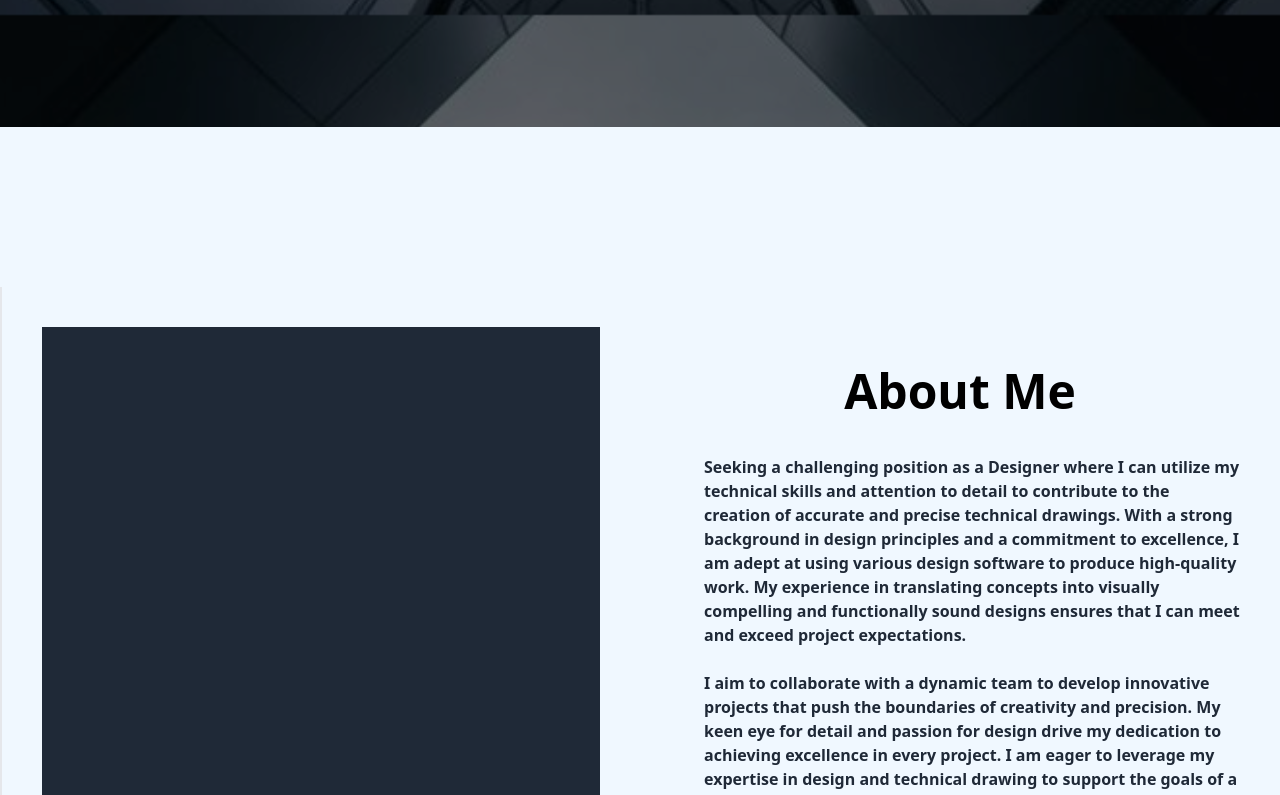
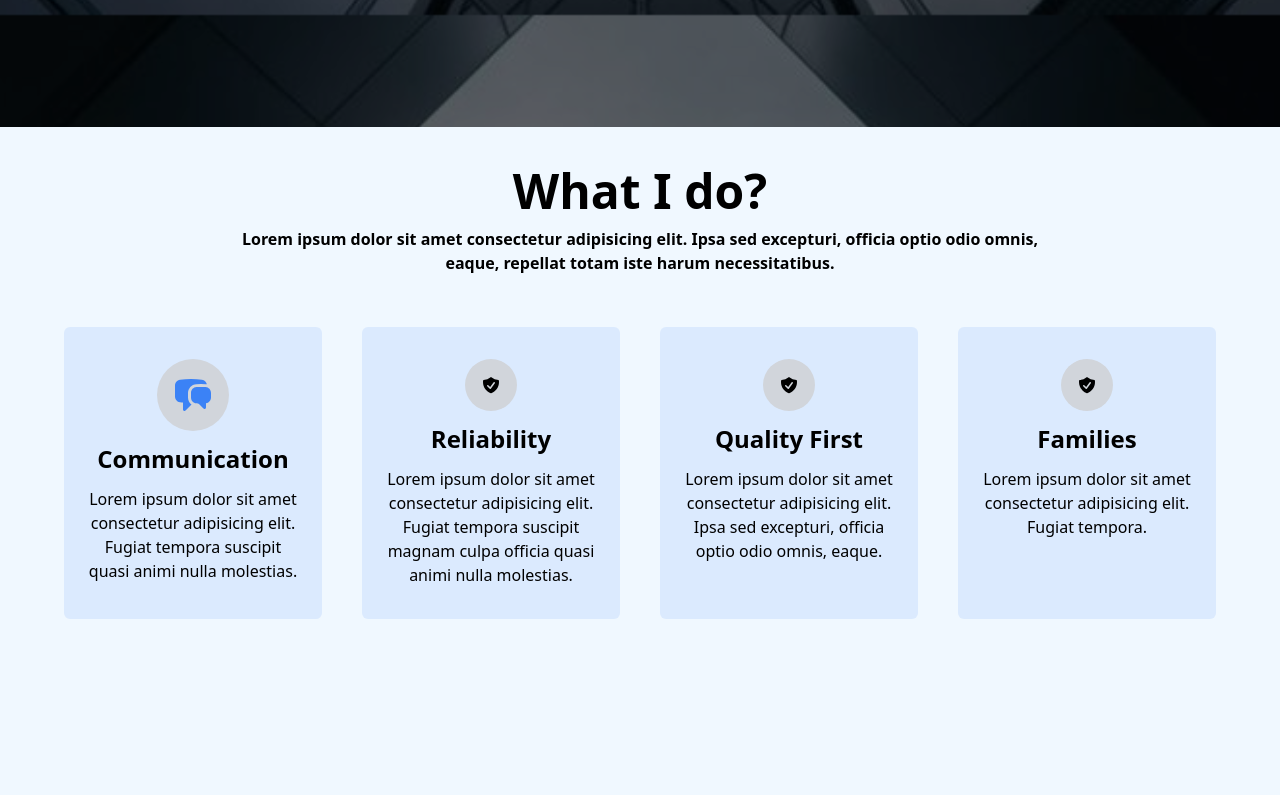
Before and after one commit to projectlks/harmony-dreams, a React (Vite) app: page / in a window 1280 px wide. Shown: the part 897-1692 px from the top of the page. Built offline with nearby package versions, Linux system fonts and the light colour scheme.

Commit message:
add something file

```diff
--- a/src/Home.jsx
+++ b/src/Home.jsx
@@ -5,6 +5,7 @@ import 'aos/dist/aos.css'
 import img from './assets/img/img1.jfif'
 
 import React from 'react'
+import Something from "./components/Something";
 
  function MenuValue({value}) {
   return (
@@ -95,7 +96,7 @@ let value = ["Home", "About", "Services", 'Contact'];
 
       <section
         id="home"
-        className="w-full flex  bg-backgroundImage  bg-center bg-cover bg-fixed bg-custom-img bg-no-repeat  relative transition-all overflow-hidden  mx-auto min-h-screen "
+        className="w-full flex bg-[url('./assets/img/img4.jfif')] bg-backgroundImage  bg-center bg-cover bg-fixed  bg-no-repeat  relative transition-all overflow-hidden  mx-auto min-h-screen "
       >
         <div className="flex w-full md:p-10 py-[200px] md:py-[200px] p-4 text-gray-200 bg-black bg-opacity-60 items-center flex-col  md:flex-row justify-center text-center h-full transition-opacity duration-1000">
           <span className="inline-block w-full md:w-1/2">
@@ -122,7 +123,7 @@ let value = ["Home", "About", "Services", 'Contact'];
           </div>
         </div>
       </section>
-
+<Something/>
       {/* about */}
       <section
         id="about"
--- /dev/null
+++ b/src/components/Something.jsx
@@ -0,0 +1,106 @@
+import React from "react";
+
+function Card({ title, paragraph, children, ...props }) {
+  return (
+    <div
+
+      {...props}
+      className="flex flex-col w-[90%] mx-auto md:w-full bg-blue-100 hover:bg-blue-200 transition-all hover:shadow-md  hover:scale-110 cursor-pointer rounded-md px-5 py-8 items-center"
+    >
+      <i className="p-4 rounded-full bg-gray-300">{children}</i>
+      <h2 className="text-2xl font-bold m-3">{title}</h2>
+      <p className="text-center text-pretty">{paragraph}</p>
+    </div>
+  );
+}
+
+export default function Something() {
+  return (
+    <section className="w-full overflow-x-hidden md:w-[90%] mx-auto">
+      <h1
+        data-aos="slide-left"
+        className="w-full text-center text-5xl mt-10 mb-3 font-bold"
+      >
+        What I do?
+      </h1>
+      <p
+        data-aos="slide-left"
+        className="xl:w-[800px] w-[90%] font-semibold text-base text-center mb-7 text-pretty mx-auto"
+      >
+        Lorem ipsum dolor sit amet consectetur adipisicing elit. Ipsa sed
+        excepturi, officia optio odio omnis, eaque, repellat totam iste harum
+        necessitatibus.
+      </p>
+      <div
+        data-aos="slide-right"
+        className="grid grid-cols-1 md:grid-cols-2 xl:grid-cols-4 w-full py-6 gap-10"
+      >
+        <Card
+          title="Communication"
+          paragraph="Lorem ipsum dolor sit amet consectetur adipisicing elit. Fugiat tempora suscipit quasi animi nulla molestias."
+        >
+          <svg
+            xmlns="http://www.w3.org/2000/svg"
+            viewBox="0 0 20 20"
+            fill="currentColor"
+            className="size-10 text-blue-500 text-center w-full"
+          >
+            <path d="M3.505 2.365A41.369 41.369 0 0 1 9 2c1.863 0 3.697.124 5.495.365 1.247.167 2.18 1.108 2.435 2.268a4.45 4.45 0 0 0-.577-.069 43.141 43.141 0 0 0-4.706 0C9.229 4.696 7.5 6.727 7.5 8.998v2.24c0 1.413.67 2.735 1.76 3.562l-2.98 2.98A.75.75 0 0 1 5 17.25v-3.443c-.501-.048-1-.106-1.495-.172C2.033 13.438 1 12.162 1 10.72V5.28c0-1.441 1.033-2.717 2.505-2.914Z" />
+            <path d="M14 6c-.762 0-1.52.02-2.271.062C10.157 6.148 9 7.472 9 8.998v2.24c0 1.519 1.147 2.839 2.71 2.935.214.013.428.024.642.034.2.009.385.09.518.224l2.35 2.35a.75.75 0 0 0 1.28-.531v-2.07c1.453-.195 2.5-1.463 2.5-2.915V8.998c0-1.526-1.157-2.85-2.729-2.936A41.645 41.645 0 0 0 14 6Z" />
+          </svg>
+        </Card>
+        <Card
+          title="Reliability"
+          paragraph="Lorem ipsum dolor sit amet consectetur adipisicing elit. Fugiat tempora suscipit magnam culpa officia quasi animi nulla molestias."
+        >
+          <svg
+            xmlns="http://www.w3.org/2000/svg"
+            viewBox="0 0 20 20"
+            fill="currentColor"
+            className="size-5"
+          >
+            <path
+              fillRule="evenodd"
+              d="M9.661 2.237a.531.531 0 0 1 .678 0 11.947 11.947 0 0 0 7.078 2.749.5.5 0 0 1 .479.425c.069.52.104 1.05.104 1.59 0 5.162-3.26 9.563-7.834 11.256a.48.48 0 0 1-.332 0C5.26 16.564 2 12.163 2 7c0-.538.035-1.069.104-1.589a.5.5 0 0 1 .48-.425 11.947 11.947 0 0 0 7.077-2.75Zm4.196 5.954a.75.75 0 0 0-1.214-.882l-3.483 4.79-1.88-1.88a.75.75 0 1 0-1.06 1.061l2.5 2.5a.75.75 0 0 0 1.137-.089l4-5.5Z"
+              clipRule="evenodd"
+            />
+          </svg>
+        </Card>
+        <Card
+          title="Quality First"
+          paragraph="Lorem ipsum dolor sit amet consectetur adipisicing elit. Ipsa sed excepturi, officia optio odio omnis, eaque."
+        >
+          <svg
+            xmlns="http://www.w3.org/2000/svg"
+            viewBox="0 0 20 20"
+            fill="currentColor"
+            className="size-5"
+          >
+            <path
+              fillRule="evenodd"
+              d="M9.661 2.237a.531.531 0 0 1 .678 0 11.947 11.947 0 0 0 7.078 2.749.5.5 0 0 1 .479.425c.069.52.104 1.05.104 1.59 0 5.162-3.26 9.563-7.834 11.256a.48.48 0 0 1-.332 0C5.26 16.564 2 12.163 2 7c0-.538.035-1.069.104-1.589a.5.5 0 0 1 .48-.425 11.947 11.947 0 0 0 7.077-2.75Zm4.196 5.954a.75.75 0 0 0-1.214-.882l-3.483 4.79-1.88-1.88a.75.75 0 1 0-1.06 1.061l2.5 2.5a.75.75 0 0 0 1.137-.089l4-5.5Z"
+              clipRule="evenodd"
+            />
+          </svg>
+        </Card>
+        <Card
+          title="Families"
+          paragraph="Lorem ipsum dolor sit amet consectetur adipisicing elit. Fugiat tempora."
+        >
+          <svg
+            xmlns="http://www.w3.org/2000/svg"
+            viewBox="0 0 20 20"
+            fill="currentColor"
+            className="size-5"
+          >
+            <path
+              fillRule="evenodd"
+              d="M9.661 2.237a.531.531 0 0 1 .678 0 11.947 11.947 0 0 0 7.078 2.749.5.5 0 0 1 .479.425c.069.52.104 1.05.104 1.59 0 5.162-3.26 9.563-7.834 11.256a.48.48 0 0 1-.332 0C5.26 16.564 2 12.163 2 7c0-.538.035-1.069.104-1.589a.5.5 0 0 1 .48-.425 11.947 11.947 0 0 0 7.077-2.75Zm4.196 5.954a.75.75 0 0 0-1.214-.882l-3.483 4.79-1.88-1.88a.75.75 0 1 0-1.06 1.061l2.5 2.5a.75.75 0 0 0 1.137-.089l4-5.5Z"
+              clipRule="evenodd"
+            />
+          </svg>
+        </Card>
+      </div>
+    </section>
+  );
+}
```
